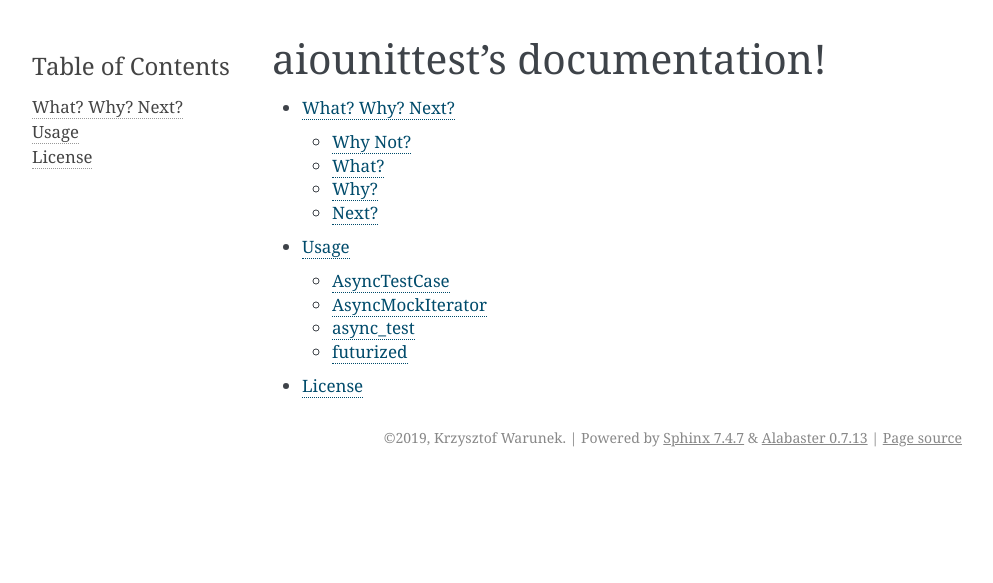
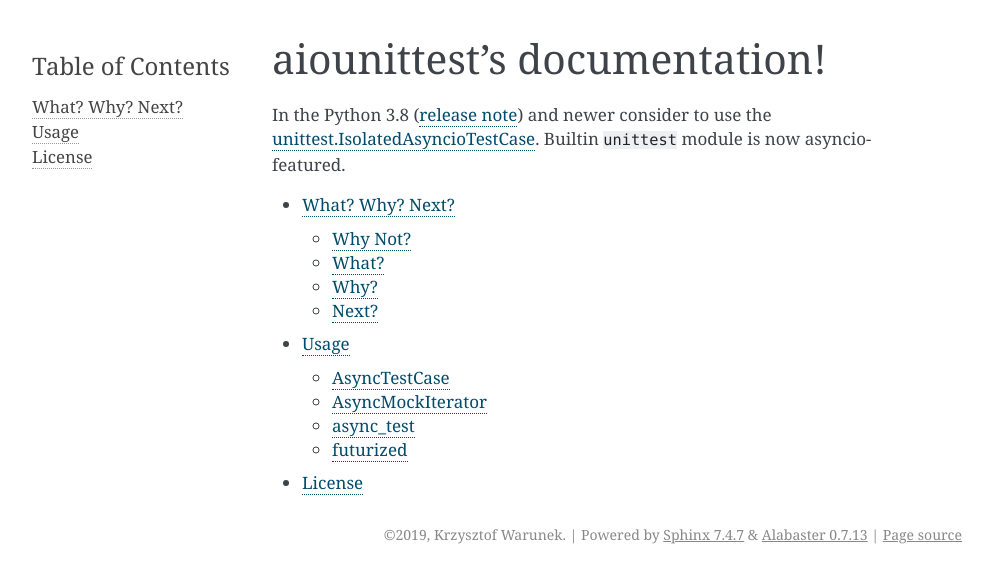
Before and after one commit to kwarunek/aiounittest, a Sphinx documentation site: the page built from docs/index.rst, in a window 1280 px wide. Shown: the top 583 px of the page, without its empty margins (148-1141 px from the left). Built offline with Sphinx 7.4.7, drawn with Linux system fonts in a browser that asks for light colours.

Commit message:
fix rst docs

```diff
--- a/README.rst
+++ b/README.rst
@@ -18,7 +18,7 @@
 * asynchronous code, it supports syntax with :code:`async`/:code:`await` (Python 3.5+) and :code:`asyncio.coroutine`/:code:`yield from` (Python 3.4)
 
 
-In the Python 3.8 and above (https://docs.python.org/3/whatsnew/3.8.html#unittest) consider to use the `unittest.IsolatedAsyncioTestCase` (https://docs.python.org/3/library/unittest.html#unittest.IsolatedAsyncioTestCase).
+In the Python 3.8 (`release note <https://docs.python.org/3/whatsnew/3.8.html#unittest>`_) and newer consider to use the `unittest.IsolatedAsyncioTestCase <https://docs.python.org/3/library/unittest.html#unittest.IsolatedAsyncioTestCase>`_. Builtin :code:`unittest` module is now asyncio-featured.
 
 
 Installation
--- a/docs/index.rst
+++ b/docs/index.rst
@@ -6,6 +6,9 @@
 aiounittest's documentation!
 ============================
 
+In the Python 3.8 (`release note <https://docs.python.org/3/whatsnew/3.8.html#unittest>`_) and newer consider to use the `unittest.IsolatedAsyncioTestCase <https://docs.python.org/3/library/unittest.html#unittest.IsolatedAsyncioTestCase>`_. Builtin :code:`unittest` module is now asyncio-featured.
+
+
 .. toctree::
    :maxdepth: 2
 
--- a/docs/info.rst
+++ b/docs/info.rst
@@ -5,7 +5,8 @@
 Why Not?
 --------
 
-In the Python 3.8 and above (https://docs.python.org/3/whatsnew/3.8.html#unittest) consider to use the `unittest.IsolatedAsyncioTestCase` (https://docs.python.org/3/library/unittest.html#unittest.IsolatedAsyncioTestCase).
+In the Python 3.8 (`release note <https://docs.python.org/3/whatsnew/3.8.html#unittest>`_) and newer consider to use the `unittest.IsolatedAsyncioTestCase <https://docs.python.org/3/library/unittest.html#unittest.IsolatedAsyncioTestCase>`_. Builtin :code:`unittest` module is now asyncio-featured.
+
 
 What?
 -----
```
